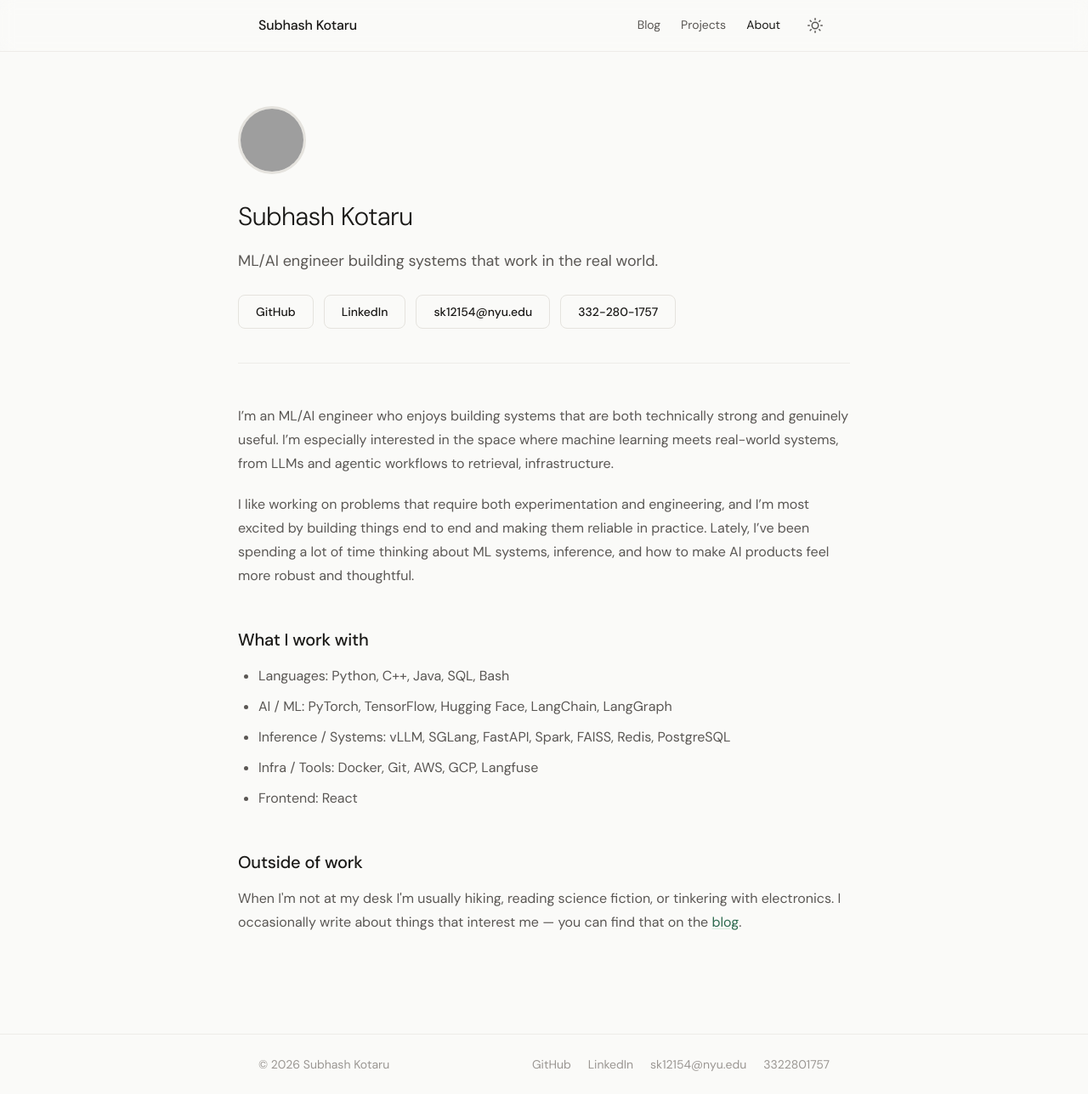
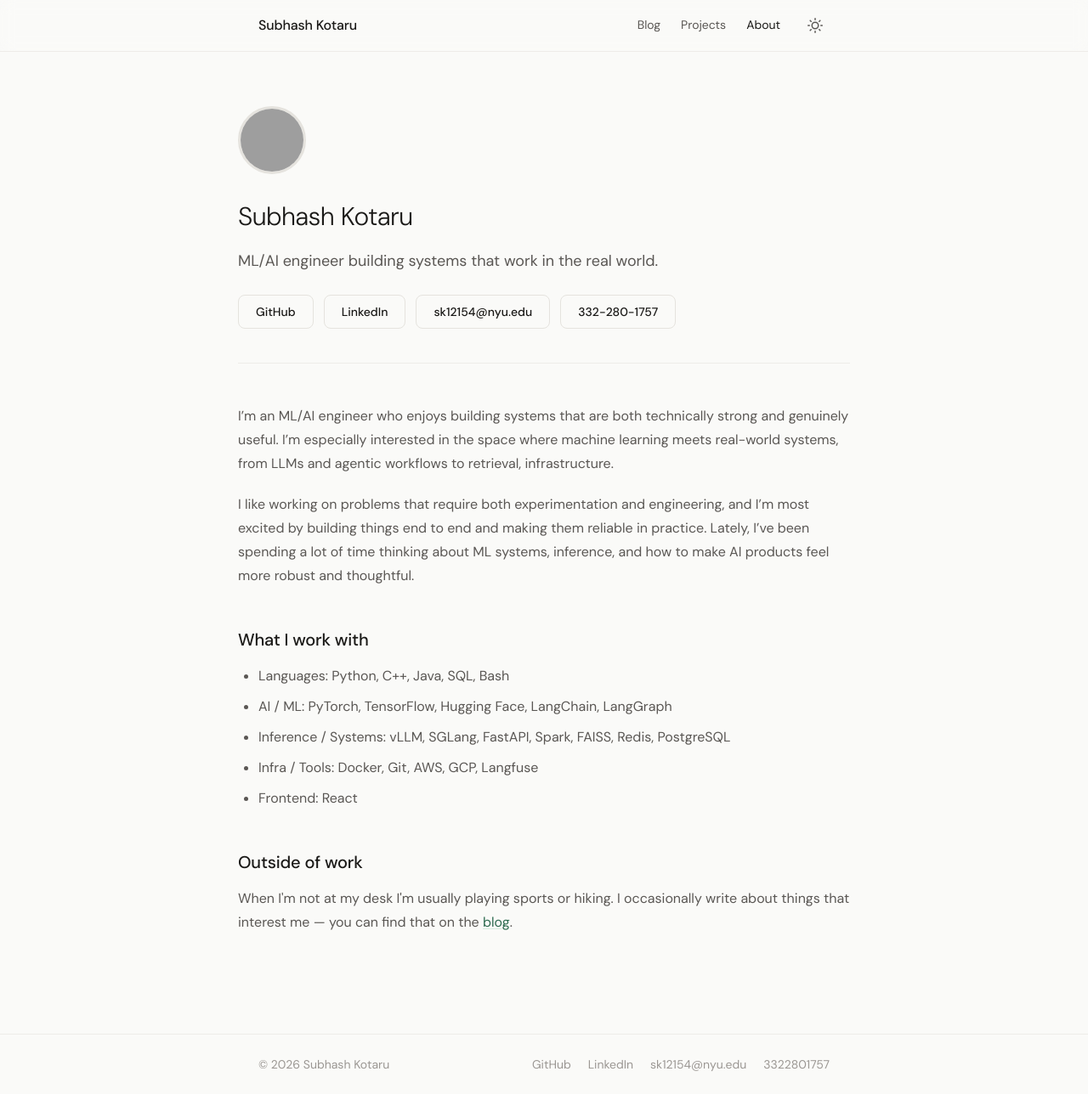
Before and after one commit to subhashkotaru/mywebsite, a Jekyll site: the page built from pages/about.html, in a window 1280 px wide and 1288 px high. Shown: the whole window at 85% size. Built offline with Jekyll 4.4.1, drawn with Linux system fonts in a browser that asks for light colours; grey boxes are pictures that could not be loaded.

Commit message:
Update About outside-of-work interests to sports and hiking
Made-with: Cursor

```diff
--- a/pages/about.html
+++ b/pages/about.html
@@ -29,6 +29,6 @@ permalink: /about/
       <li>Frontend: React</li>
     </ul>
     <h2>Outside of work</h2>
-    <p>When I'm not at my desk I'm usually hiking, reading science fiction, or tinkering with electronics. I occasionally write about things that interest me — you can find that on the <a href="{{ '/blogs' | relative_url }}">blog</a>.</p>
+    <p>When I'm not at my desk I'm usually playing sports or hiking. I occasionally write about things that interest me — you can find that on the <a href="{{ '/blogs' | relative_url }}">blog</a>.</p>
   </div>
 </div>
```
